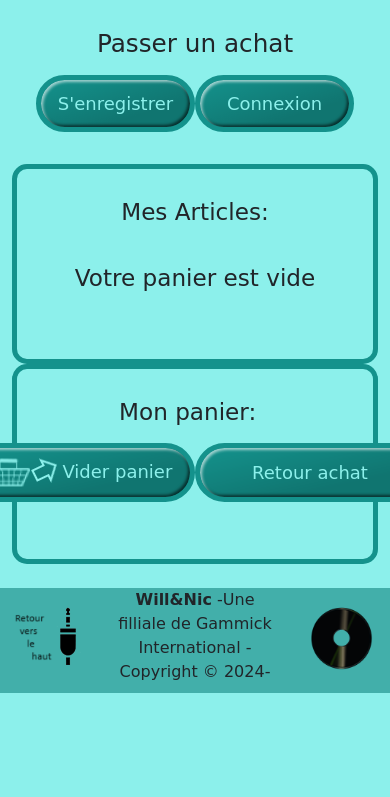
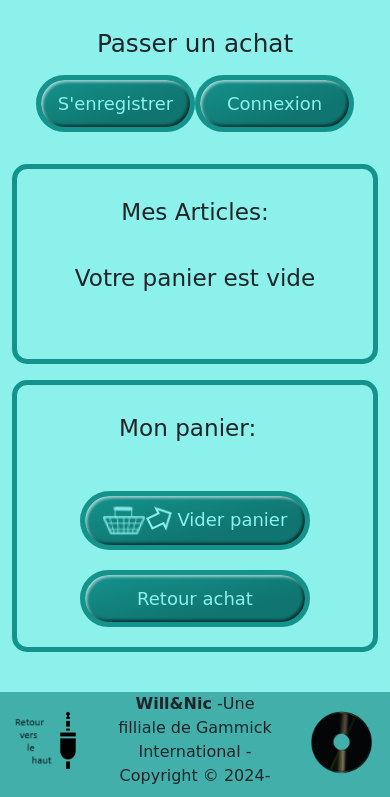
Before and after one commit to 5gtP3pp3r/TP2_WEB_2, a PHP site: page /pagePanier.php in a window 390 px wide. Shown: the part 387-1184 px from the top of the page. Before the commit the page ends 1080 px from the top, so only its background shows below. Run offline with PHP 8.4, Linux system fonts and the light colour scheme.

```diff
--- a/Nicolas_Plouffe_William_Crepault_TP2_Web_2/pageOeuvre.php
+++ b/Nicolas_Plouffe_William_Crepault_TP2_Web_2/pageOeuvre.php
@@ -7,7 +7,7 @@
             <?php include("boutonsConDecon.infos.php"); ?>
         </div>
         <div class="row py-4">
-            <div class="col-sm-12 col-lg-6">
+            <div class="col-sm-12 mb-3 col-lg-6">
                 <div class="custom-border px-2">
                     <h3>Les champs avec <span class="red"><b>*</b></span> sont obligatoires</h3>
                     <form action="submit">
@@ -75,7 +75,7 @@
                     </form>
                 </div>
             </div>
-            <div class="col-sm-12 col-lg-6">
+            <div class="col-sm-12 mb-3 col-lg-6">
                 <div class="custom-border px-2">
                     <h3>Informations sur l'oeuvre</h3>
                     <div class="validationList" id="resultList">
--- a/Nicolas_Plouffe_William_Crepault_TP2_Web_2/pagePanier.php
+++ b/Nicolas_Plouffe_William_Crepault_TP2_Web_2/pagePanier.php
@@ -20,8 +20,6 @@ if (!empty($_GET["action"])) {
                 } else {
                     echo "ID de l'œuvre non spécifié.";
                 }
-
-                var_dump($oeuvre);
                 $monPanier->deleteItem($oeuvre);
 
                 if ($monPanier->isEmpty())
@@ -42,7 +40,7 @@ if (!empty($_GET["action"])) {
             <?php include("boutonsConDecon.infos.php"); ?>
         </div>
         <div class="row py-4">
-            <div class="col-sm-12 col-lg-8">
+            <div class="col-sm-12 mb-3 col-lg-8">
                 <div class="custom-border px-2">
                     <h3>Mes Articles:</h3>
                     <?php
@@ -87,15 +85,17 @@ if (!empty($_GET["action"])) {
             <?php } ?>
                 </div>
             </div>
-            <div class="col-sm-12 col-lg-4">
+            <div class="col-sm-12 mb-3 col-lg-4">
                 <div class="custom-border px-2">
                     <h3 id="menu">Mon panier:&nbsp;&nbsp;</h3>
-                    <div class="col-sm-12 d-flex justify-content-center px-4 py-2">
-                    <form action="pagePanier.php?action=empty" method="post" class="d-flex justify-content-center ">
-                        <button type="submit" id="videPanier" class="styled-button"><img src="Images/retirer_panier.png"
-                             alt="retirer_panier"> Vider panier</button>
-                         <button type="button" id="retourAchat" class="styled-button">Retour achat</button>
-                    </form>
+                    <div class="ulBtn">
+                        <form action="pagePanier.php?action=empty" method="post">
+                        <ul class="bntListe">
+                            <li><button type="submit" id="videPanier" class="styled-button"><img src="Images/retirer_panier.png"
+                                        alt="retirer_panier"> Vider panier</button></li>
+                            <li><button type="button" id="retourAchat" class="styled-button">Retour achat</button>  </li>
+                        </ul>
+                        </form>
                     </div>
                 </div>
             </div>
```
